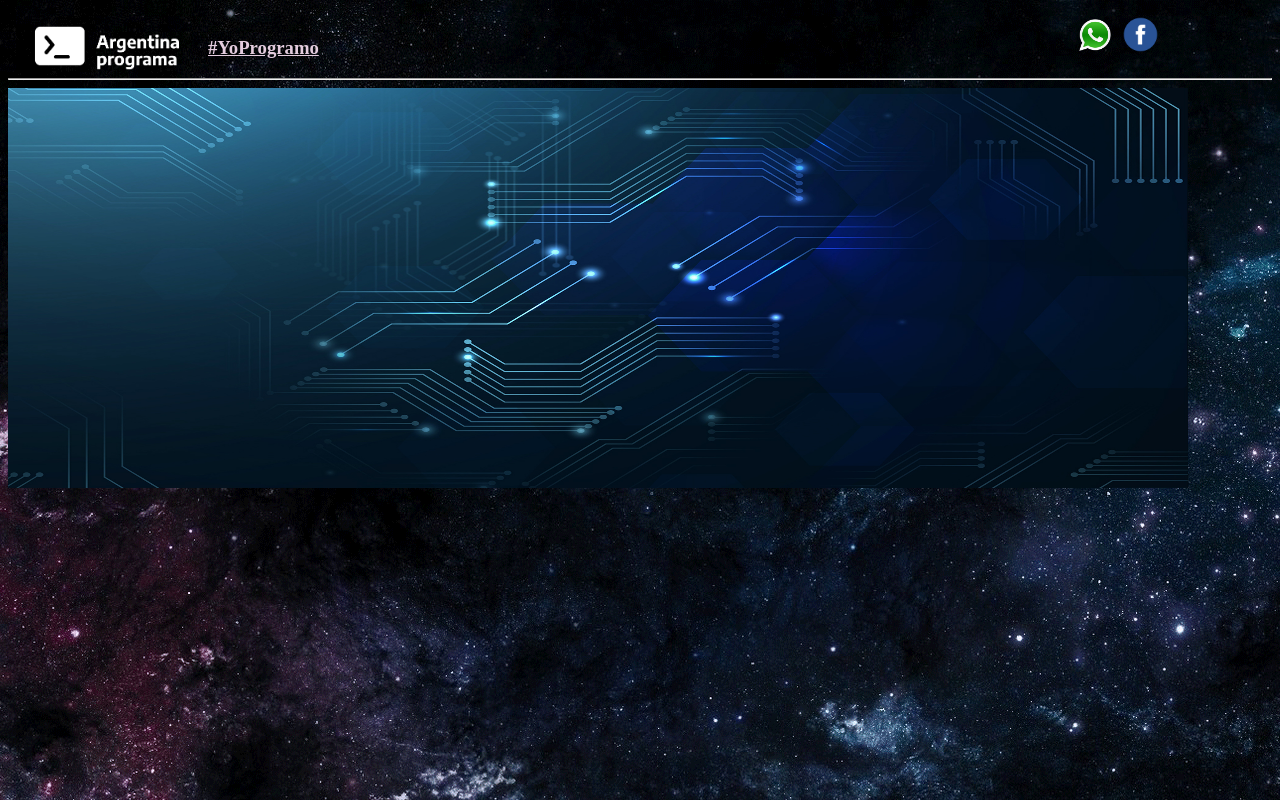
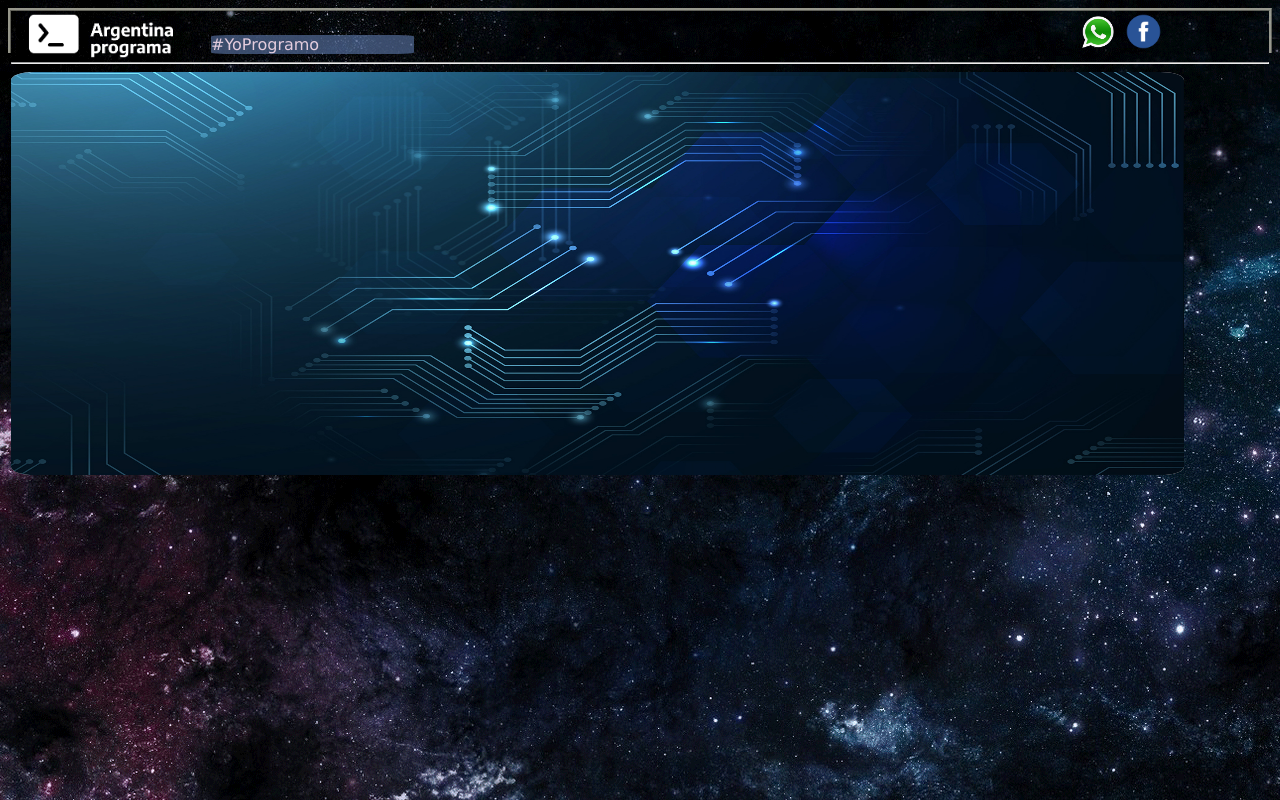
Before and after one commit to Kriptox/mi-web, a plain HTML site: page index.html in a window 1280 px wide. Drawn offline with Linux system fonts and the light colour scheme.

Commit message:
actualizacion 27 del 03 15 hs

```diff
--- a/index.css
+++ b/index.css
@@ -1,6 +1,38 @@
-p {color:rgb(221, 236, 231);}
-#argentina-programa {color:rgb(228, 205, 222); margin-top: -70px; margin-left: 200px; margin-right: 830px; font-style:unset;}
-body{background-image: url(imagenes/4MES.gif);}
-#logo-arg-prog {margin-top: -15px;}
-#contacto-facebook{margin-left: 1110px; margin-top: -480px;}
-#contacto-wsp{margin-left: 1070px; margin-top: -43px;}
+
+#banner{
+	border-radius: 2%;
+}
+#argentina-programa {
+	color:rgb(228, 205, 222);
+	margin-bottom:  0px;
+	font-family:Verdana, Geneva, Tahoma, sans-serif;
+	background-color: rgba(96, 124, 177, 0.596);
+	border-radius: 8%;
+    margin-left: 200px;
+	margin-top: -60px;
+	margin-right: 855px;
+}
+body{
+	border-style:ridge;
+	border-color: rgba(230, 230, 212, 0.65);
+    border-bottom: 10px;
+	border-width: 3px;
+	background-image: url(imagenes/4MES.gif);
+}
+#logo-arg-prog{
+	margin-top: -30px;
+
+}
+#contacto-facebook{margin-left: 1110px;
+	margin-top: -470px;
+}
+#contacto-wsp{
+	margin-left: 1070px;
+	margin-top: -43px;
+}
+#banner{
+	border-radius: 2%;
+	width: 1173px;
+	height: 403px;
+	background-color: rgb(233, 220, 220);
+	}
--- a/index.html
+++ b/index.html
@@ -9,13 +9,19 @@
 
 
 	<header >
-		<div id="logo-arg-prog">
-			<a target="_blanck" href="https://www.argentina.gob.ar/produccion/transformacion-digital-y-economia-del-conocimiento/argentina-programa"><<img src="imagenes/logo arg programa.png" height="110"/></a>
-		</div>
-			<h3 id="argentina-programa"><u>#YoProgramo </u></h3>
+
+		<a   target="_blanck" href="https://www.argentina.gob.ar/produccion/transformacion-digital-y-economia-del-conocimiento/argentina-programa"><img id="logo-arg-prog"  src="imagenes/logo arg programa.png" height="110"/></a>
+
+
+		<span > <p id="argentina-programa" >#YoProgramo</p> </span>
 
 			<hr>
-	    <img id="banner" src="imagenes/banner electronica.jpg" width="1180" height="400" />
+
+	    <img id="banner" src="imagenes/banner electronica.jpg"   />
+
+
+
+
 
     </header>
 
```
Also changed, not shown: 1 other file.
